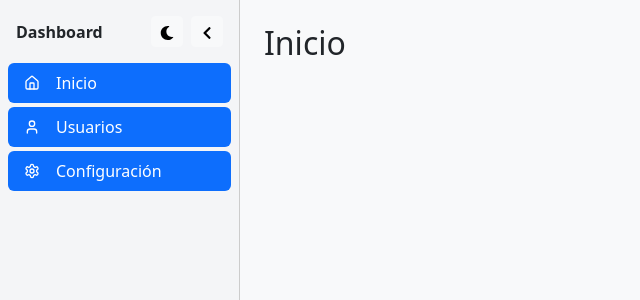
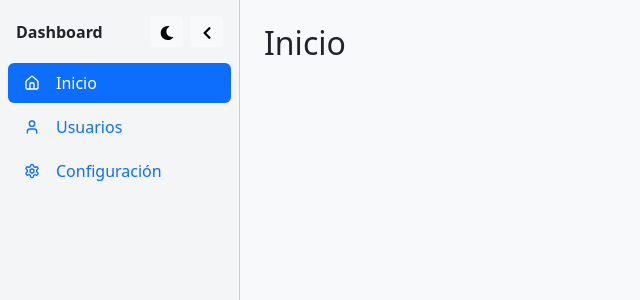
Before and after one commit to JosiGB09/SmartEnrollment, a React (Vite) app in the folder SmartEnrollment-frontend/: page / in a window 1280 px wide. Shown: the top 300 px of the page, without its empty margins (0-640 px from the left). Built offline with nearby package versions, Linux system fonts and the light colour scheme.

Commit message:
correcion de errores

```diff
--- a/SmartEnrollment-frontend/src/components/sidebar.jsx
+++ b/SmartEnrollment-frontend/src/components/sidebar.jsx
@@ -63,7 +63,7 @@ function Sidebar() {
         </NavLink>
 
         <NavLink
-          to="/"
+          to="/usuarios"
           end
           className={({ isActive }) =>
             `nav-link d-flex align-items-center gap-3 rounded px-3 py-2
@@ -75,7 +75,7 @@ function Sidebar() {
         </NavLink>
 
         <NavLink
-          to="/"
+          to="/configuracion"
           end
           className={({ isActive }) =>
             `nav-link d-flex align-items-center gap-3 rounded px-3 py-2
```
